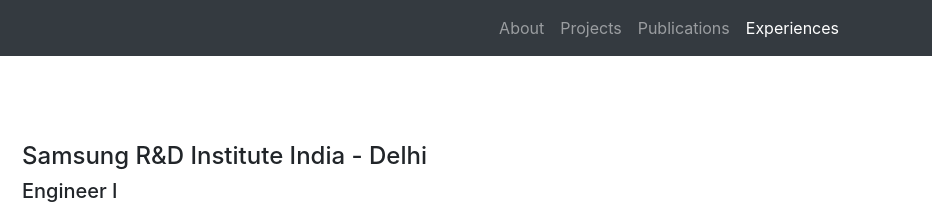
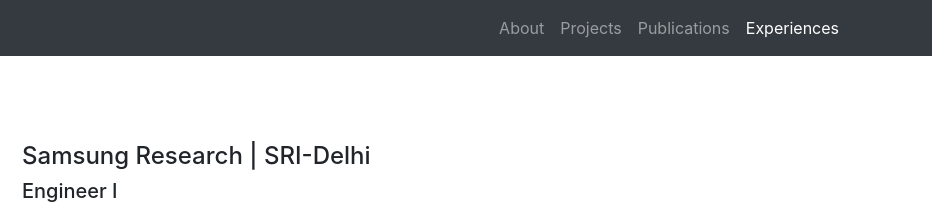
Before and after one commit to harshit13/harshit13.github.io, a plain HTML site: page experience.html in a window 1280 px wide. Shown: the top 208 px of the page, 348-1280 px from the left. Drawn offline with Linux system fonts and the light colour scheme.

Commit message:
Updating Experiences

```diff
--- a/experience.html
+++ b/experience.html
@@ -67,7 +67,7 @@
           </a>
         </div>
         <div class="col-md-9">
-          <h4>Samsung R&D Institute India - Delhi</h4>
+          <h4>Samsung Research | SRI-Delhi</h4>
           <h5>Engineer I</h5>
           <p><b>[2017 - 2019]</b> I worked at Product Intelligence team, responsible for monitoring commercialization of Samsung Televisions. I was responsible for developing software tools for analyzing product performances, memory profiling, system performances tasks. For intelligence part, I worked on Big Data, produce analytics influencing proactive product decisions and monitoring timelines of different product models via Machine Learning models. I played a key role in the setup of Memory and Performance task force for profiling Tizen OS.</p>
           <!-- <a class="btn btn-primary" href="#">View Project</a> -->
```
